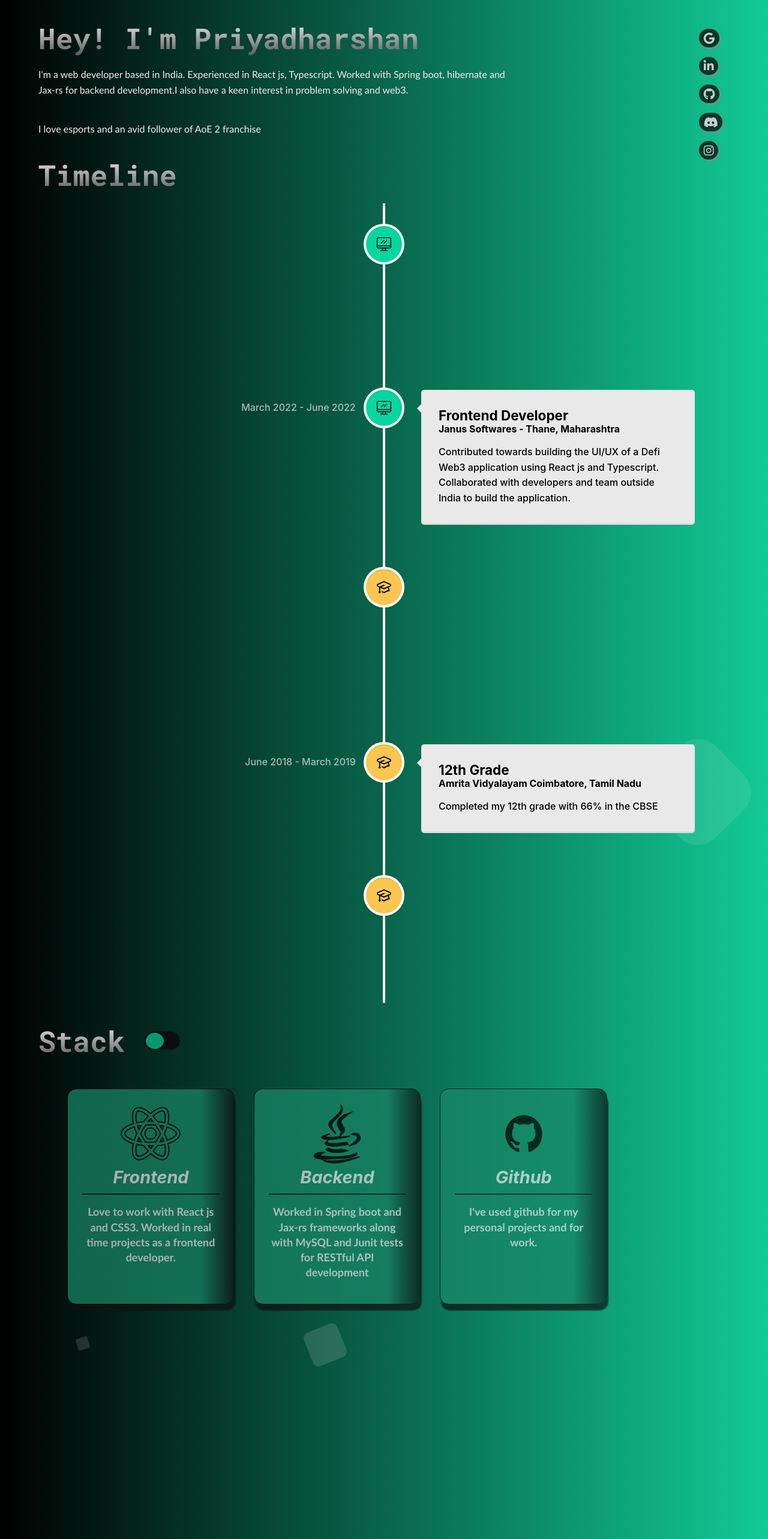
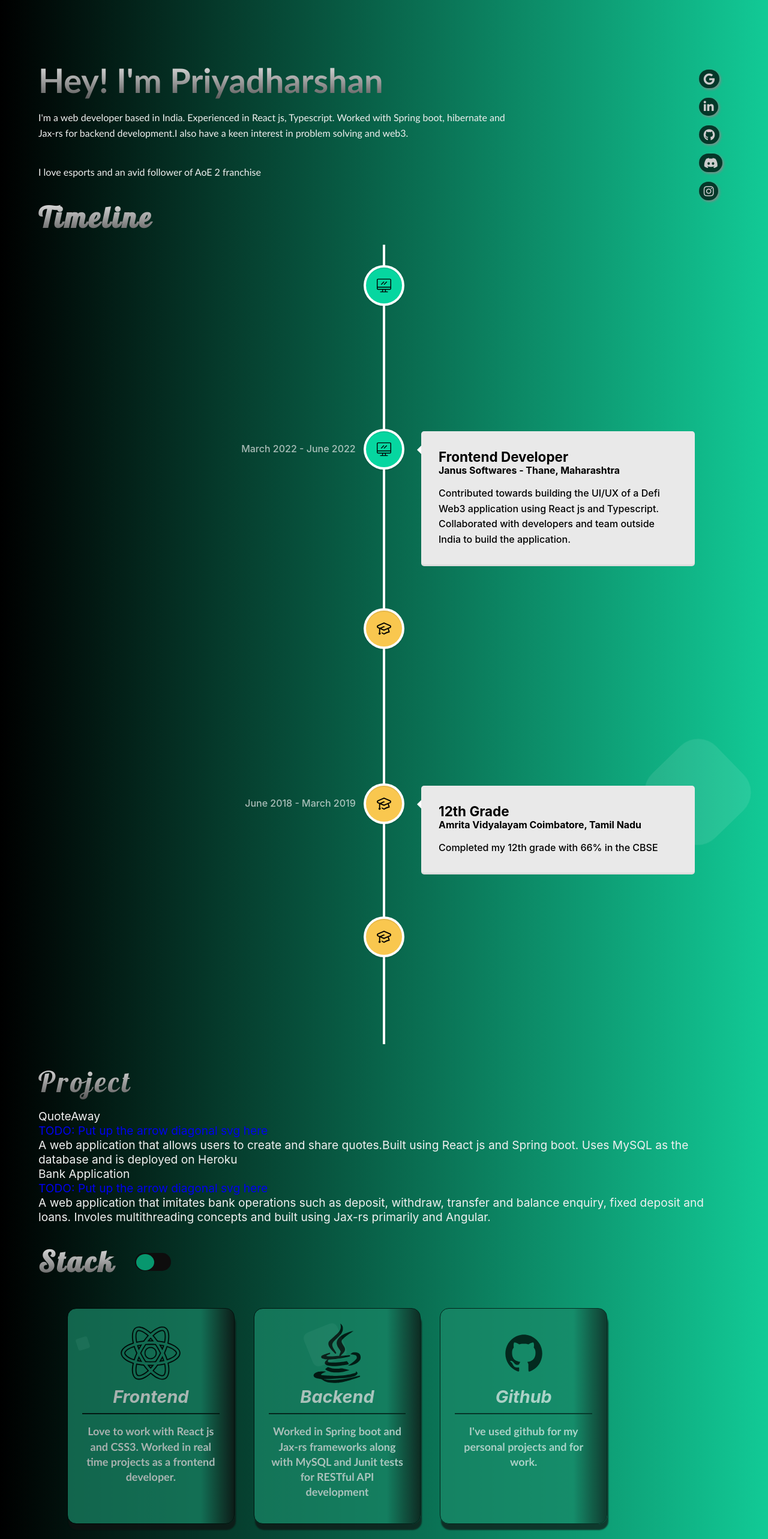
Before and after one commit to Viper-10/personal-website, a React (Create React App) app: page / in a window 1280 px wide. Shown: the top 2566 px of the page at 60% size. Built offline with nearby package versions, Linux system fonts and the light colour scheme.

Commit message:
Add - Start projects section

```diff
--- a/public/index.html
+++ b/public/index.html
@@ -21,6 +21,12 @@
       rel="stylesheet"
       href="https://cdn.jsdelivr.net/gh/FortAwesome/Font-Awesome@5.13.0/css/all.min.css"
     />
+    <link rel="preconnect" href="https://fonts.googleapis.com" />
+    <link rel="preconnect" href="https://fonts.gstatic.com" crossorigin />
+    <link
+      href="https://fonts.googleapis.com/css2?family=Lobster&display=swap"
+      rel="stylesheet"
+    />
     <title>Priyadharshan Ravichandran</title>
   </head>
   <body>
--- a/src/App.css
+++ b/src/App.css
@@ -46,7 +46,9 @@
   margin-top: 2rem;
   margin-bottom: 1rem;
   font-size: 3rem;
-  font-family: "Ink Free", "Roboto Mono", Times, serif;
+  font-family: "Lobster", cursive;
+  letter-spacing: 0.25rem;
+  /* font-family: "Ink Free", "Roboto Mono", Times, serif; */
   /* color: var(--primary-yellow-color); */
   background: -webkit-linear-gradient(#eee, #555);
   -webkit-background-clip: text;
--- a/src/Pages/Home/Components/About/About.js
+++ b/src/Pages/Home/Components/About/About.js
@@ -2,7 +2,7 @@ import "./style.css";
 const About = () => {
   return (
     <div className="about">
-      <h1 className="heading">Hey! I'm Priyadharshan</h1>
+      <h1 className="my-name">Hey! I'm Priyadharshan</h1>
       <p className="description">
         I'm a web developer based in India. Experienced in React js, Typescript.
         Worked with Spring boot, hibernate and Jax-rs for backend development.I
--- a/src/Pages/Home/Components/About/style.css
+++ b/src/Pages/Home/Components/About/style.css
@@ -1,9 +1,10 @@
-.about .heading {
-  background: -webkit-linear-gradient(#eee, #555);
-  -webkit-background-clip: text;
-  -webkit-text-fill-color: transparent;
+.my-name {
+  font-family: "Trebuchet MS", "Lucida Sans Unicode", "Lucida Grande",
+    "Lucida Sans", Arial, sans-serif;
+  /* font-family: "Lobster", cursive; */
+  font-size: 3.5rem;
+  margin-top: 100px;
 }
-
 .about {
   max-width: 800px;
 }
@@ -21,6 +22,14 @@
 .description {
   margin-top: 1rem;
 }
+
+@media (min-width: 1024px) {
+  .my-name {
+    background: -webkit-linear-gradient(#eee, #555);
+    -webkit-background-clip: text;
+    -webkit-text-fill-color: transparent;
+  }
+}
 @media (max-width: 1024px) {
   .about {
     max-width: 600px;
@@ -36,3 +45,9 @@
     font-weight: 600;
   }
 }
+
+@media (max-width: 769px) {
+  .my-name {
+    font-size: 2rem;
+  }
+}
--- /dev/null
+++ b/src/Pages/Home/Components/Projects/Project/Project.js
@@ -0,0 +1,11 @@
+const Project = ({ name, link, description }) => {
+  return (
+    <div class="project-item">
+      <div>{name}</div>
+      <a href={link}>TODO: Put up the arrow diagonal svg here</a>
+      <div>{description}</div>
+    </div>
+  );
+};
+
+export default Project;
--- /dev/null
+++ b/src/Pages/Home/Components/Projects/Projects.js
@@ -0,0 +1,17 @@
+import Project from "./Project/Project";
+import projects from "./projects.json";
+
+const Projects = () => {
+  return (
+    <div class="project">
+      <div class="heading">Project</div>
+      <div class="project-container">
+        {projects.map((project) => (
+          <Project {...project} />
+        ))}
+      </div>
+    </div>
+  );
+};
+
+export default Projects;
--- /dev/null
+++ b/src/Pages/Home/Components/Projects/projects.json
@@ -0,0 +1,12 @@
+[
+  {
+    "name": "QuoteAway",
+    "link": "https://quoteaway.herokuapp.com/#/",
+    "description": "A web application that allows users to create and share quotes.Built using React js and Spring boot. Uses MySQL as the database and is deployed on Heroku"
+  },
+  {
+    "name": "Bank Application",
+    "link": "TODO:",
+    "description": "A web application that imitates bank operations such as deposit, withdraw, transfer and balance enquiry, fixed deposit and loans. Involes multithreading concepts and built using Jax-rs primarily and Angular."
+  }
+]
--- a/src/Pages/Home/Home.js
+++ b/src/Pages/Home/Home.js
@@ -2,11 +2,13 @@ import About from "./Components/About/About";
 import SocialProfile from "./Components/Social Profile/SocialProfile";
 import Skills from "./Components/Skills/Skills";
 import Timeline from "./Components/Timeline/Timeline";
+import Projects from "./Components/Projects/Projects";
 const Home = () => {
   return (
     <>
       <About />
       <Timeline />
+      <Projects />
       <Skills />
       <SocialProfile />
     </>
```
Also changed, not shown: src/Pages/Home/Components/Projects/Project/style.css (added), src/Pages/Home/Components/Projects/style.css (added).
